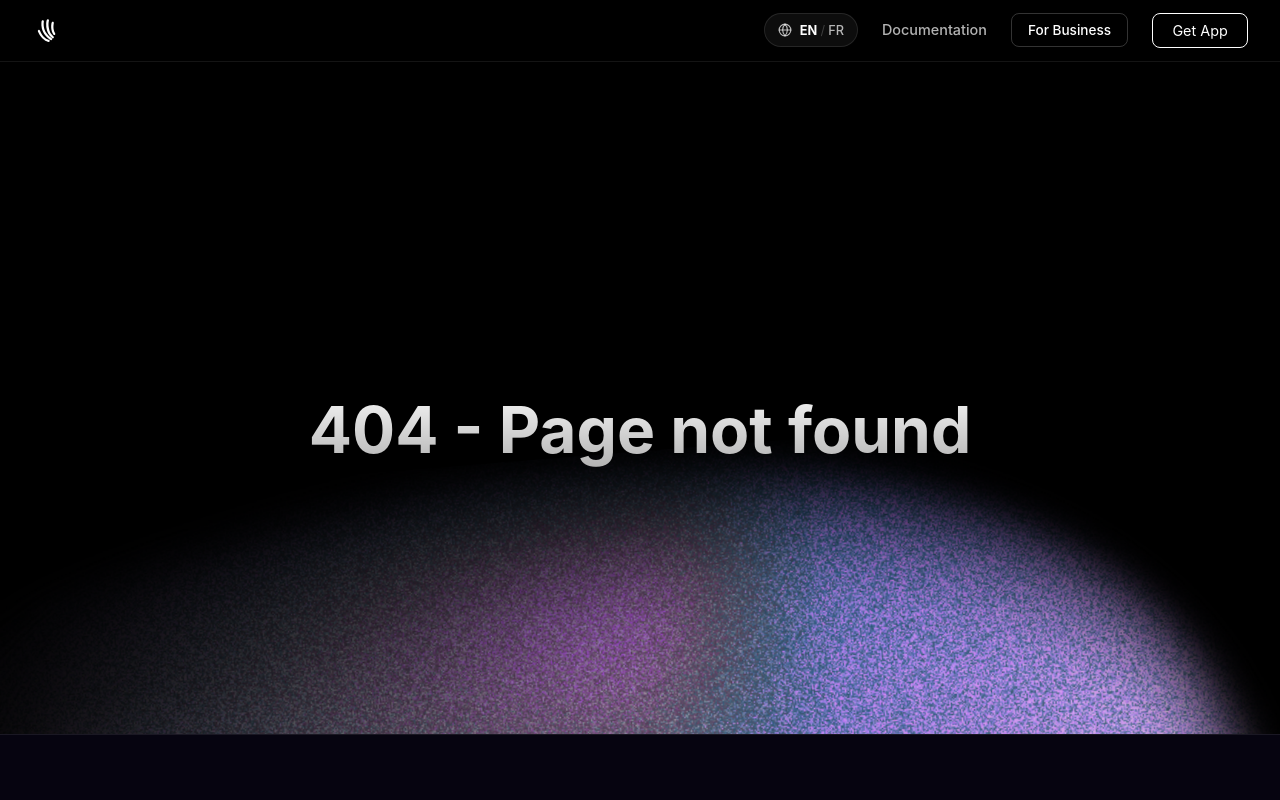
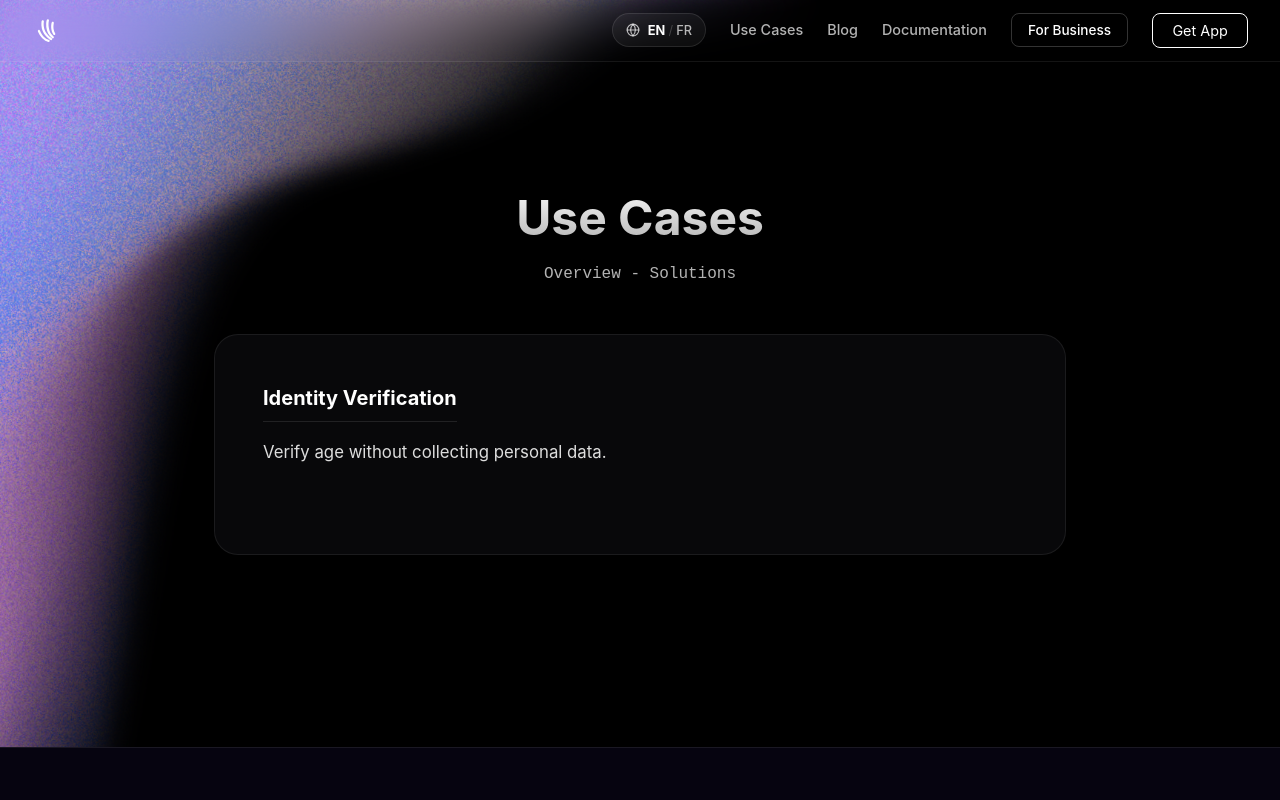
Before and after one commit to powm-auth/web-main, a React (Vite) app: page /usecases in a window 1280 px wide. Shown: the top 800 px of the page. Built offline with nearby package versions, Linux system fonts and the light colour scheme.

Commit message:
feat: blog

```diff
--- a/src/App.tsx
+++ b/src/App.tsx
@@ -2,6 +2,8 @@ import React from 'react';
 import { BrowserRouter, Routes, Route } from 'react-router-dom';
 import { LandingPage } from './pages/LandingPage';
 import { Whitepaper } from './pages/Whitepaper';
+import { Blog } from './pages/Blog';
+import { Usecases } from './pages/Usecases';
 import { Wip } from './pages/Wip';
 import { NotFound } from './pages/NotFound';
 import { Privacy } from './pages/Privacy';
@@ -15,6 +17,8 @@ const App: React.FC = () => {
       <Routes>
         <Route path="/" element={<LandingPage />} />
         <Route path="/whitepaper" element={<Whitepaper />} />
+        <Route path="/blog" element={<Blog />} />
+        <Route path="/usecases" element={<Usecases />} />
         <Route path="/wip" element={<Wip />} />
         <Route path="/privacy" element={<Privacy />} />
         <Route path="/terms" element={<Terms />} />
--- a/src/components/Navbar.tsx
+++ b/src/components/Navbar.tsx
@@ -42,6 +42,8 @@ export const Navbar: React.FC = () => {
 
       <div className={styles.rightGroup}>
         <LanguageSelector />
+        <Link to="/usecases" className={styles.navLink}>{t('nav.usecases')}</Link>
+        <Link to="/blog" className={styles.navLink}>{t('nav.blog')}</Link>
         <a href="#" className={styles.navLink} onClick={(e) => { e.preventDefault(); navigate('/wip'); }}>{t('nav.documentation')}</a>
 
         <button className={styles.businessBtn} onClick={() => navigate('/wip')}>
--- a/src/locales/en/translation.json
+++ b/src/locales/en/translation.json
@@ -2,7 +2,23 @@
   "nav": {
     "documentation": "Documentation",
     "forBusiness": "For Business",
-    "getApp": "Get App"
+    "getApp": "Get App",
+    "blog": "Blog",
+    "usecases": "Use Cases"
+  },
+  "seo": {
+      "whitepaper": {
+          "title": "Whitepaper",
+          "description": "Read the Powm Whitepaper."
+      },
+      "blog": {
+          "title": "Blog",
+          "description": "Latest updates from Powm."
+      },
+      "usecases": {
+          "title": "Use Cases",
+          "description": "How Powm solves identity verification."
+      }
   },
   "hero": {
     "headline": "Prove the age.\nNot the identity.",
@@ -39,7 +55,7 @@
     },
     "dev": {
         "title": "Easy to Implement",
-        "caption": "One Webhook. One QR Code. Zero Headaches.",
+        "caption": "One SDK. One QR Code. Zero Headaches.",
         "completed": "Completed"
     },
     "local": {
@@ -91,6 +107,28 @@
     "rights": "© {{year}} Powm Inc. All rights reserved."
   },
   "legal": {
+    "blog": {
+      "title": "Blog",
+      "version": "Latest",
+      "date": "Updates",
+      "sections": [
+        {
+          "title": "Coming Soon",
+          "content": "Stay tuned for updates from the Powm team."
+        }
+      ]
+    },
+    "usecases": {
+      "title": "Use Cases",
+      "version": "Overview",
+      "date": "Solutions",
+      "sections": [
+        {
+          "title": "Identity Verification",
+          "content": "Verify age without collecting personal data."
+        }
+      ]
+    },
     "privacy": {
       "title": "DOCUMENT 1: PRIVACY POLICY",
       "effectiveDate": "EFFECTIVE DATE: December 12, 2025",
--- a/src/locales/fr/translation.json
+++ b/src/locales/fr/translation.json
@@ -2,7 +2,23 @@
   "nav": {
     "documentation": "Documentation",
     "forBusiness": "Pour les entreprises",
-    "getApp": "Télécharger"
+    "getApp": "Télécharger",
+    "blog": "Blog",
+    "usecases": "Cas d'usage"
+  },
+  "seo": {
+      "whitepaper": {
+          "title": "Livre Blanc",
+          "description": "Lire le livre blanc Powm."
+      },
+      "blog": {
+          "title": "Blog",
+          "description": "Dernières mises à jour de Powm."
+      },
+      "usecases": {
+          "title": "Cas d'usage",
+          "description": "Comment Powm résout la vérification d'identité."
+      }
   },
   "hero": {
     "headline": "Prouvez l'âge.\nPas l'identité.",
@@ -39,7 +55,7 @@
     },
     "dev": {
         "title": "Facile à Implémenter",
-        "caption": "Un Webhook. Un QR Code. Zéro maux de tête.",
+        "caption": "Un SDK. Un QR Code. Zéro maux de tête.",
         "completed": "Terminé"
     },
     "local": {
@@ -91,6 +107,28 @@
     "rights": "© {{year}} Powm Inc. Tous droits réservés."
   },
   "legal": {
+    "blog": {
+      "title": "Blog",
+      "version": "Dernier",
+      "date": "Mises à jour",
+      "sections": [
+        {
+          "title": "Bientôt disponible",
+          "content": "Restez à l'écoute des mises à jour de l'équipe Powm."
+        }
+      ]
+    },
+    "usecases": {
+      "title": "Cas d'usage",
+      "version": "Aperçu",
+      "date": "Solutions",
+      "sections": [
+        {
+          "title": "Vérification d'identité",
+          "content": "Vérifiez l'âge sans collecter de données personnelles."
+        }
+      ]
+    },
     "privacy": {
       "title": "DOCUMENT 1 : POLITIQUE DE CONFIDENTIALITÉ",
       "effectiveDate": "DATE D'ENTRÉE EN VIGUEUR : 12 décembre 2025",
--- /dev/null
+++ b/src/pages/Blog.tsx
@@ -0,0 +1,26 @@
+import React from 'react';
+import { useTranslation } from 'react-i18next';
+import { LegalLayout } from '../components/LegalLayout';
+import bgImage from '../assets/3rdbackground.png';
+import { SEO } from '../components/SEO';
+
+export const Blog: React.FC = () => {
+  const { t } = useTranslation();
+
+  const sections = t('legal.blog.sections', { returnObjects: true }) as Array<{ title: string, content: string, level?: 2 | 3 }>;
+
+  return (
+    <>
+      <SEO
+        title={t('seo.blog.title', 'Blog')}
+        description={t('seo.blog.description', 'Latest updates from Powm.')}
+      />
+      <LegalLayout
+        title={t('legal.blog.title')}
+        date={`${t('legal.blog.version')} - ${t('legal.blog.date')}`}
+        sections={sections}
+        backgroundImage={bgImage}
+      />
+    </>
+  );
+};
--- /dev/null
+++ b/src/pages/Usecases.tsx
@@ -0,0 +1,26 @@
+import React from 'react';
+import { useTranslation } from 'react-i18next';
+import { LegalLayout } from '../components/LegalLayout';
+import bgImage from '../assets/3rdbackground.png';
+import { SEO } from '../components/SEO';
+
+export const Usecases: React.FC = () => {
+  const { t } = useTranslation();
+
+  const sections = t('legal.usecases.sections', { returnObjects: true }) as Array<{ title: string, content: string, level?: 2 | 3 }>;
+
+  return (
+    <>
+      <SEO
+        title={t('seo.usecases.title', 'Use Cases')}
+        description={t('seo.usecases.description', 'How Powm solves identity verification.')}
+      />
+      <LegalLayout
+        title={t('legal.usecases.title')}
+        date={`${t('legal.usecases.version')} - ${t('legal.usecases.date')}`}
+        sections={sections}
+        backgroundImage={bgImage}
+      />
+    </>
+  );
+};
```
